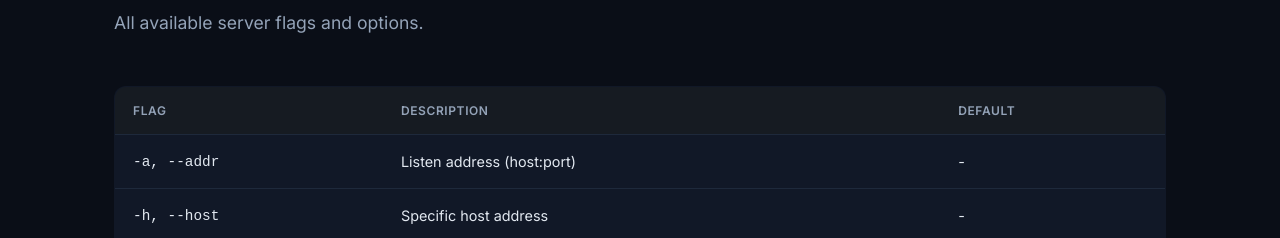
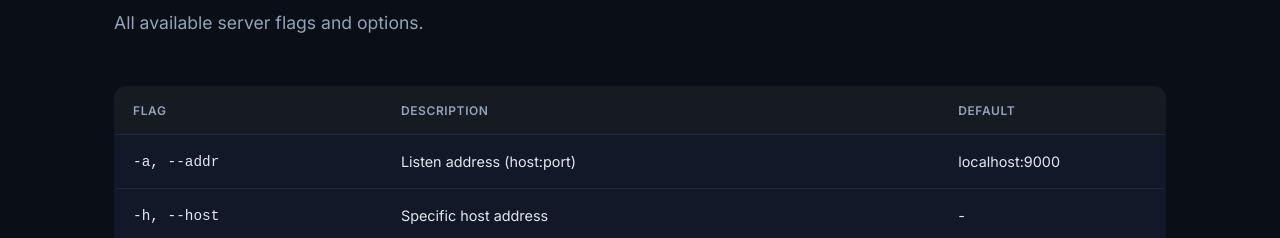
Before and after one commit to goozt/gospeed, a plain HTML site: page docs/index.html in a window 1280 px wide. Shown: the part 8344-8582 px from the top of the page. Drawn offline with Linux system fonts and the light colour scheme.

Commit message:
docs: update default listen address in documentation

```diff
--- a/docs/index.html
+++ b/docs/index.html
@@ -627,7 +627,7 @@ gospeed</code>
       <table>
         <thead><tr><th>Flag</th><th>Description</th><th>Default</th></tr></thead>
         <tbody>
-          <tr><td><code>-a, --addr</code></td><td>Listen address (host:port)</td><td>-</td></tr>
+          <tr><td><code>-a, --addr</code></td><td>Listen address (host:port)</td><td>localhost:9000</td></tr>
           <tr><td><code>-h, --host</code></td><td>Specific host address</td><td>-</td></tr>
           <tr><td><code>-p, --port</code></td><td>Listening port</td><td>9000</td></tr>
           <tr><td><code>-v, --version</code></td><td>Print version and exit</td><td>-</td></tr>
```
